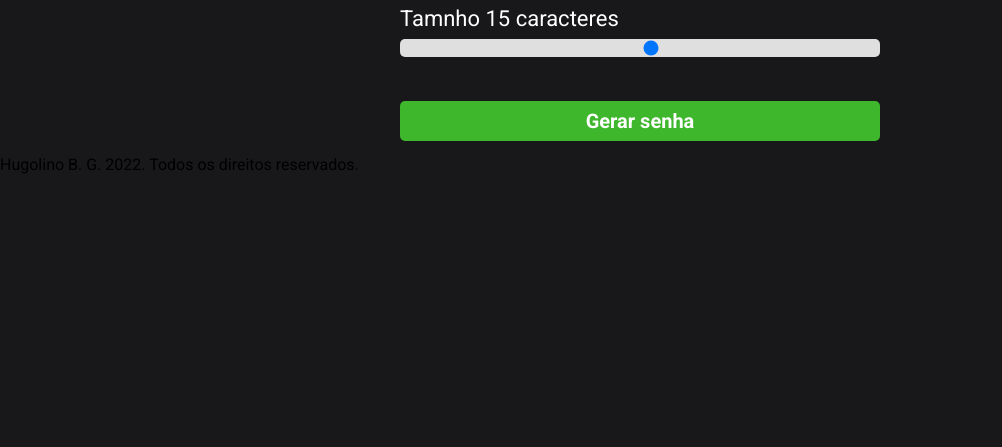
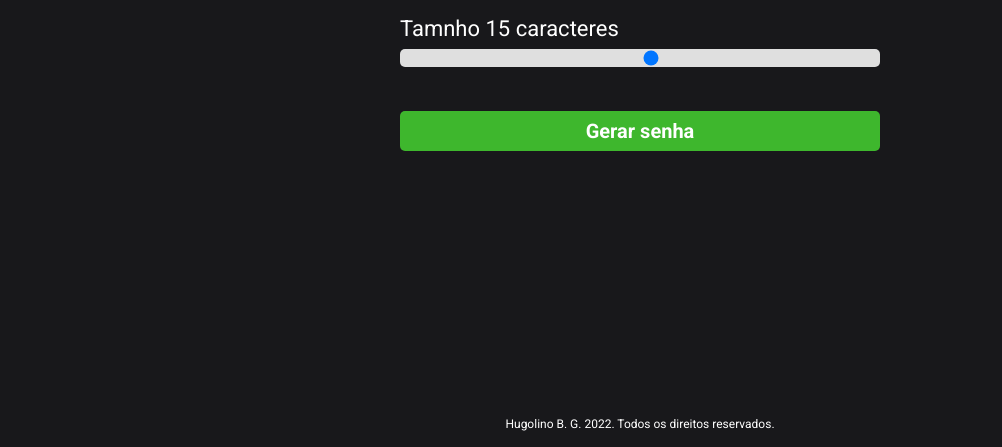
Before and after one commit to hugolinobg/GeradorDeSenha, a plain HTML site: page index.html in a window 1280 px wide. Shown: the part 353-800 px from the top of the page, without its empty margins (0-1002 px from the left). Drawn offline with Linux system fonts and the light colour scheme.

Commit message:
Update style.css

```diff
--- a/style.css
+++ b/style.css
@@ -114,6 +114,14 @@ body {
 .hide {
   display: none;
 }
+.footer{
+    color: #fff;
+    font-size: 12px;
+    text-align: center;
+    position: absolute;
+    bottom: 0;
+    padding: 16px 0;
+}
 
 @media (max-width: 665px) {
   .password {
```
